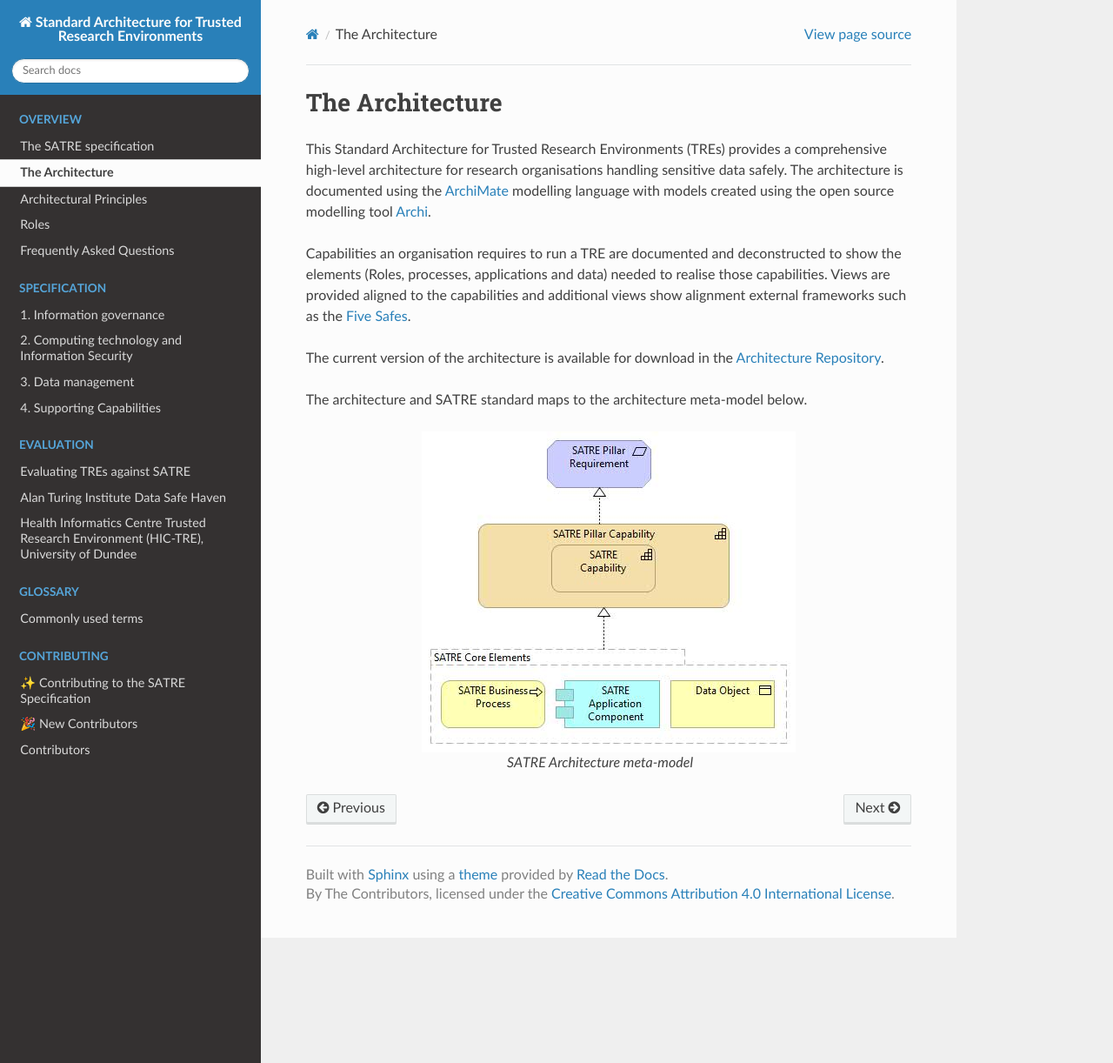
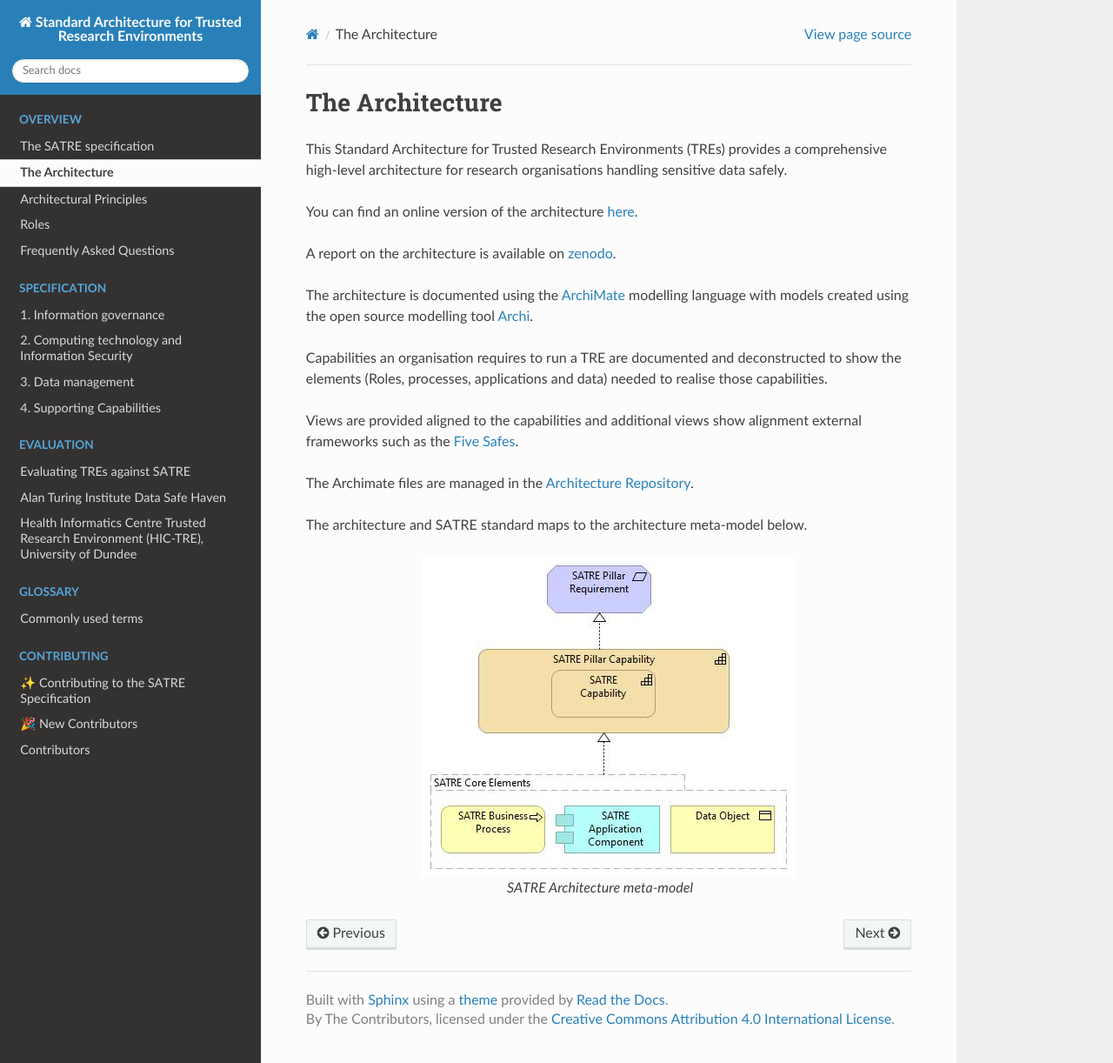
Before and after one commit to sa-tre/satre-specification, a Sphinx documentation site: the page built from docs/source/architecture.md, in a window 1280 px wide and 1222 px high. Shown: the whole window at 87% size. Built offline with Sphinx 7.4.7 and the Read the Docs theme 3.1.0, drawn with Linux system fonts in a browser that asks for light colours.

Commit message:
Updated to add browsable version

```diff
--- a/docs/source/architecture.md
+++ b/docs/source/architecture.md
@@ -3,12 +3,18 @@
 # The Architecture
 
 This Standard Architecture for Trusted Research Environments (TREs) provides a comprehensive high-level architecture for research organisations handling sensitive data safely.
+
+You can find an online version of the architecture [here](https://github-pages.arc.ucl.ac.uk/SATRE_Report/).
+
+A report on the architecture is available on [zenodo](https://zenodo.org/records/10053383).
+
 The architecture is documented using the [ArchiMate](https://pubs.opengroup.org/architecture/archimate3-doc/) modelling language with models created using the open source modelling tool [Archi](https://www.archimatetool.com/).
 
 Capabilities an organisation requires to run a TRE are documented and deconstructed to show the elements (Roles, processes, applications and data) needed to realise those capabilities.
+
 Views are provided aligned to the capabilities and additional views show alignment external frameworks such as the [Five Safes](https://ukdataservice.ac.uk/help/secure-lab/what-is-the-five-safes-framework/).
 
-The current version of the architecture is available for download in the [Architecture Repository](https://github.com/sa-tre/satre-archimate).
+The Archimate files are managed in the [Architecture Repository](https://github.com/sa-tre/satre-archimate).
 
 The architecture and SATRE standard maps to the architecture meta-model below.
 
```
